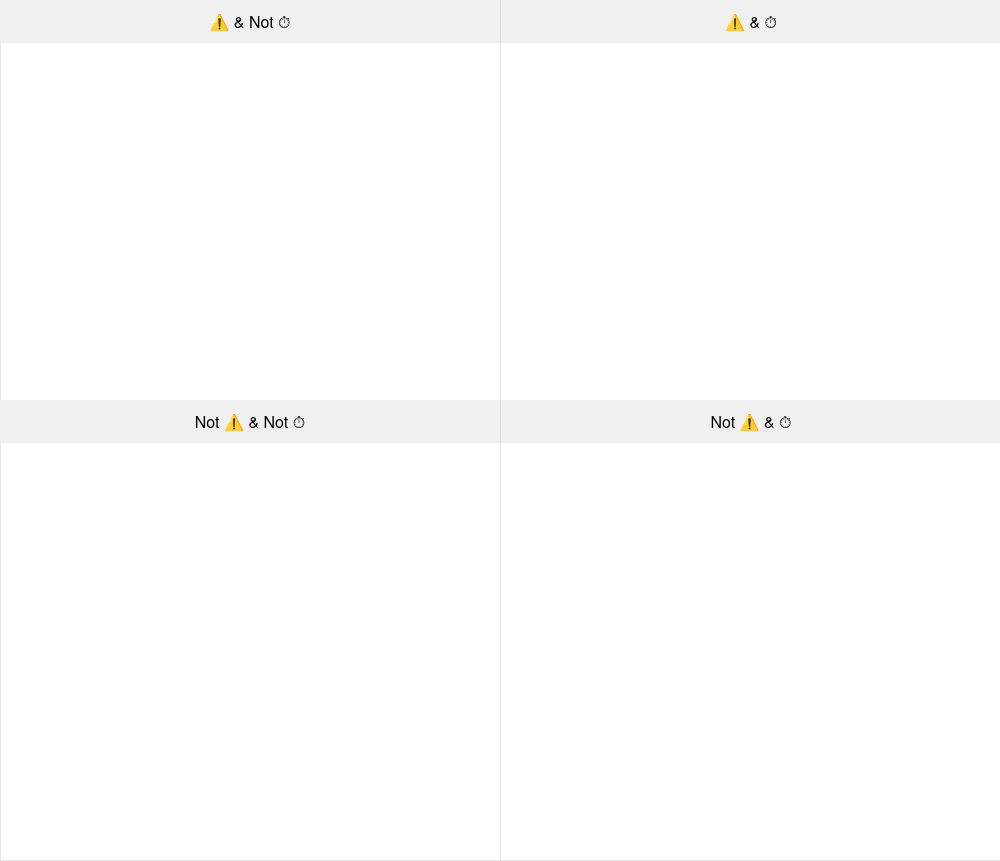
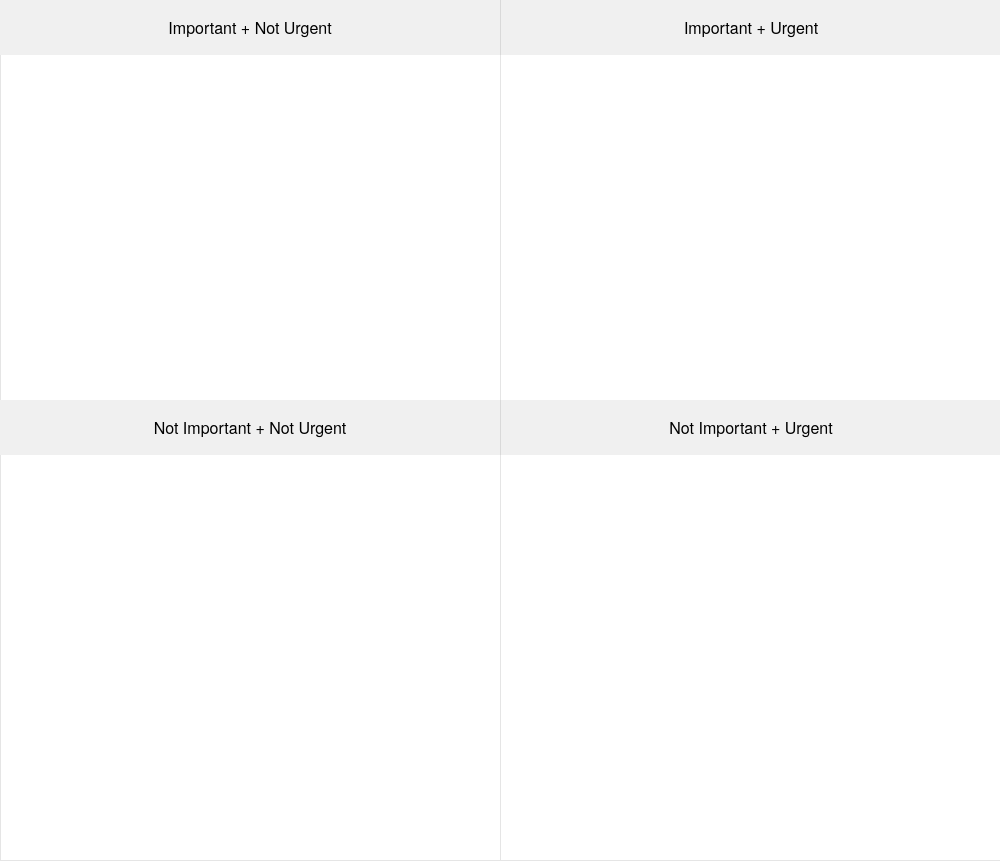
Before and after one commit to philippnoah/Eisen, an Electron app: page index.html in a window 1000 px wide. Drawn offline with Linux system fonts and the light colour scheme; no server answers.

Commit message:
add null coalescence for detailinfo

```diff
--- a/renderer.js
+++ b/renderer.js
@@ -22,13 +22,13 @@ function main() {
 main();
 
 function setupUI() {
-  var area = createTextArea(0, "⚠️ & Not ⏱", "Important & Not Urgent");
+  var area = createTextArea(0, "Important + Not Urgent");
   document.body.appendChild(area);
-  var area = createTextArea(1, "⚠️ & ⏱", "Important & Urgent");
+  var area = createTextArea(1, "Important + Urgent");
   document.body.appendChild(area);
-  var area = createTextArea(2, "Not ⚠️ & Not ⏱", "Not Important & Not Urgent");
+  var area = createTextArea(2, "Not Important + Not Urgent");
   document.body.appendChild(area);
-  var area = createTextArea(3, "Not ⚠️ & ⏱", "Not Important & Urgent");
+  var area = createTextArea(3, "Not Important + Urgent");
   document.body.appendChild(area);
 
   document.getElementById("ta-main-0").innerHTML = readFile(0);
@@ -51,15 +51,15 @@ function registerKeyEvent(e) {
     }
   }
 }
-function createTextArea(id, headingText, title) {
+function createTextArea(id, headingText) {
   var div = document.createElement("div");
 
   var heading = document.createElement("div");
-  heading.innerHTML = headingText;
-  heading.title = title;
-  heading.contentEditable = true;
+  var input = document.createElement("input");
+  input.value = headingText;
   heading.className = "ta-main-heading";
   heading.id = "ta-main-heading-" + id;
+  heading.appendChild(input);
   div.appendChild(heading);
 
   var area = document.createElement("div");
@@ -271,10 +271,10 @@ function onClickTask(e) {
   if (downKeys.includes(91)) {
     var node = nextParentWithClass(e.target, "task");
     var detail = {
-      id: node.getAttribute("taskid"),
-      name: node.textContent,
-      dueDate: node.getAttribute("duedate"),
-      notes: node.getAttribute("tasknotes")
+      id: node.getAttribute("taskid") || "error",
+      name: node.textContent || "",
+      dueDate: node.getAttribute("duedate") || "",
+      notes: node.getAttribute("tasknotes") || ""
     };
     detailInfo = detail;
     var popover = createDetailView();
--- a/styles.css
+++ b/styles.css
@@ -98,6 +98,20 @@ input[type='checkbox'] {
       text-align: center;
       padding: 10px 0px;
       /* padding: 10px 0px; */
+}
+
+.ta-main-heading > input {
+  border-radius: 5px;
+border: 1px solid rgba(0,0,0,0);
+padding: 5px 10px;
+background: none;
+text-align: center;
+width: 80%;
+}
+
+.ta-main-heading > input:hover {
+  border: 1px solid rgba(0,0,0,0.2);
+  background: rgba(255,255,255,0.5);
 }
 
 #ta-main-heading-0 {
```
Also changed, not shown: package.json (+5 -6 lines).
